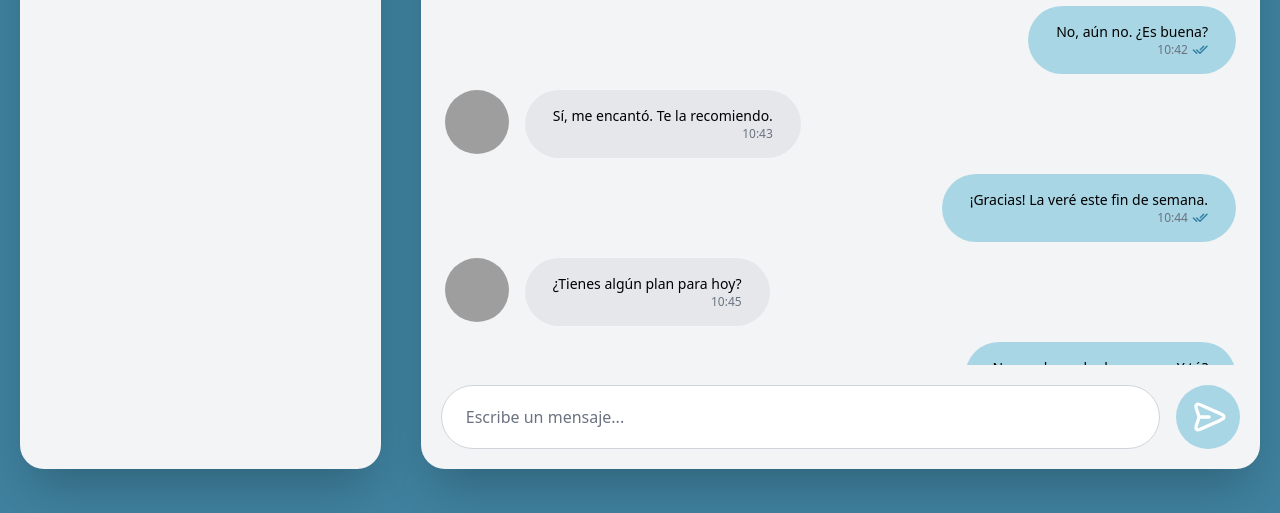
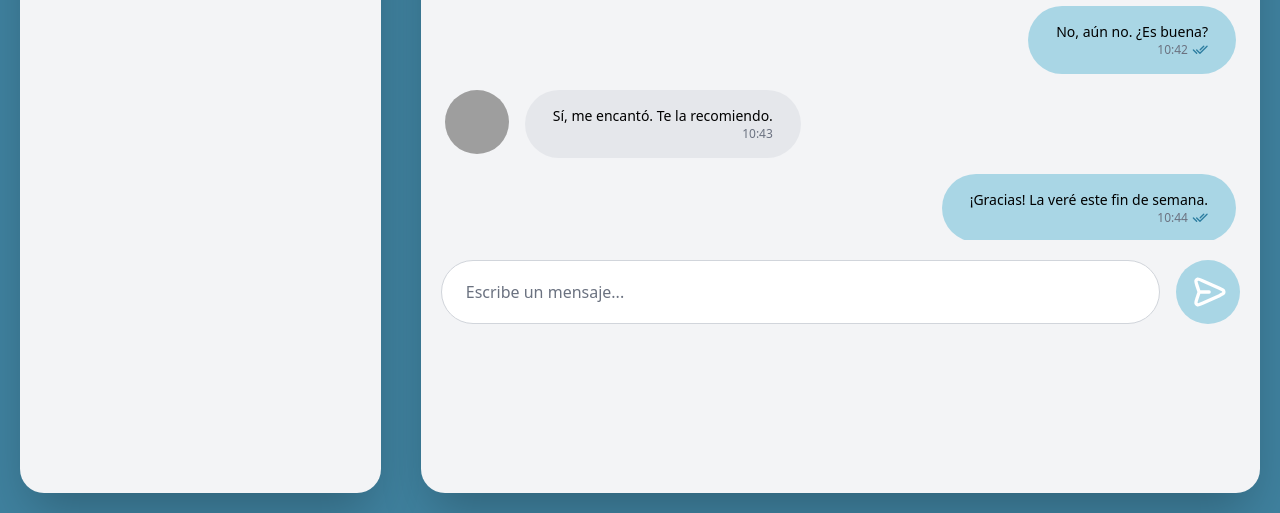
Before and after one commit to ElenaRivilla/API-whatsapp, a Python web app: template messaging-app/frontend/templates/messages.html in a window 1280 px wide. Shown: the part 1421-1934 px from the top of the page. Run offline with Jinja, Linux system fonts and the light colour scheme; the template is opened without the code that fills it, so the values that code supplies are empty; some libraries are stand-ins or nearby versions; grey boxes are pictures that could not be loaded.

Commit message:
Refactor layout in messages.html for improved responsiveness and structure

```diff
--- a/messaging-app/frontend/templates/messages.html
+++ b/messaging-app/frontend/templates/messages.html
@@ -50,15 +50,15 @@
                 <a href="./chatsList.html"><img src="../assets/svg/dove.svg" alt="logo" class="w-16 h-16 md:w-20 md:h-20"></a>
             </div>
         </header>
-        <div class="flex flex-col md:flex-row h-full sm:full md:h-[80%] pb-6">
-            <section class=" contacts bg-gray-100 p-4 w-full md:w-[30%] h-full mb-4 md:mb-0 md:mr-10 rounded-3xl overflow-y-auto custom-scrollbar shadow-2xl hidden sm:hidden md:block">
+        <div class="flex flex-col md:flex-row h-[80%]">
+            <section
+                class=" contacts bg-gray-100 w-full p-4 md:w-[30%] h-full mb-4 md:mb-0 md:mr-10 block rounded-3xl overflow-y-auto custom-scrollbar shadow-2xl">
                 <div class="scrollbar-custom">
                     <!-- aquí se generan la lista de chats con jQuery -->
                 </div>
             </section>
-
-            <section class="chats bg-gray-100 w-full md:w-[70%] h-full rounded-3xl shadow-2xl flex flex-col justify-between ">
-                <div class="messages-container overflow-y-auto custom-scrollbar w-full h-[100%] pb-6 px-6">
+            <section class="chats bg-gray-100 w-full md:w-[70%] hidden md:block sm:hidden h-full rounded-3xl shadow-2xl flex flex-col justify-between">
+                <div class="messages-container overflow-y-auto custom-scrollbar w-full h-[83.3%] pb-6 px-6">
                     <!-- aquí se añaden los mensajes con jQuery -->
                 </div>
             </section>
```
